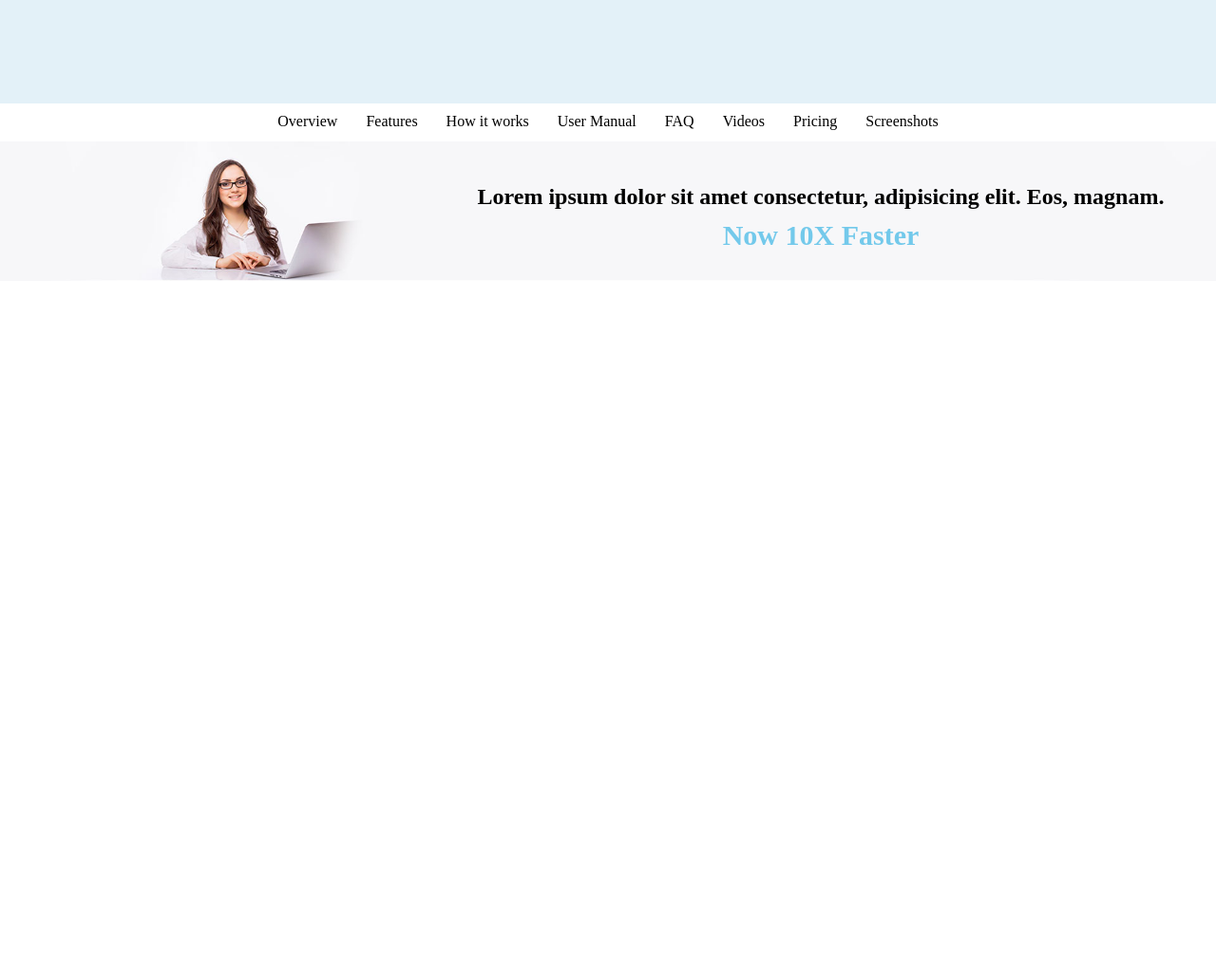
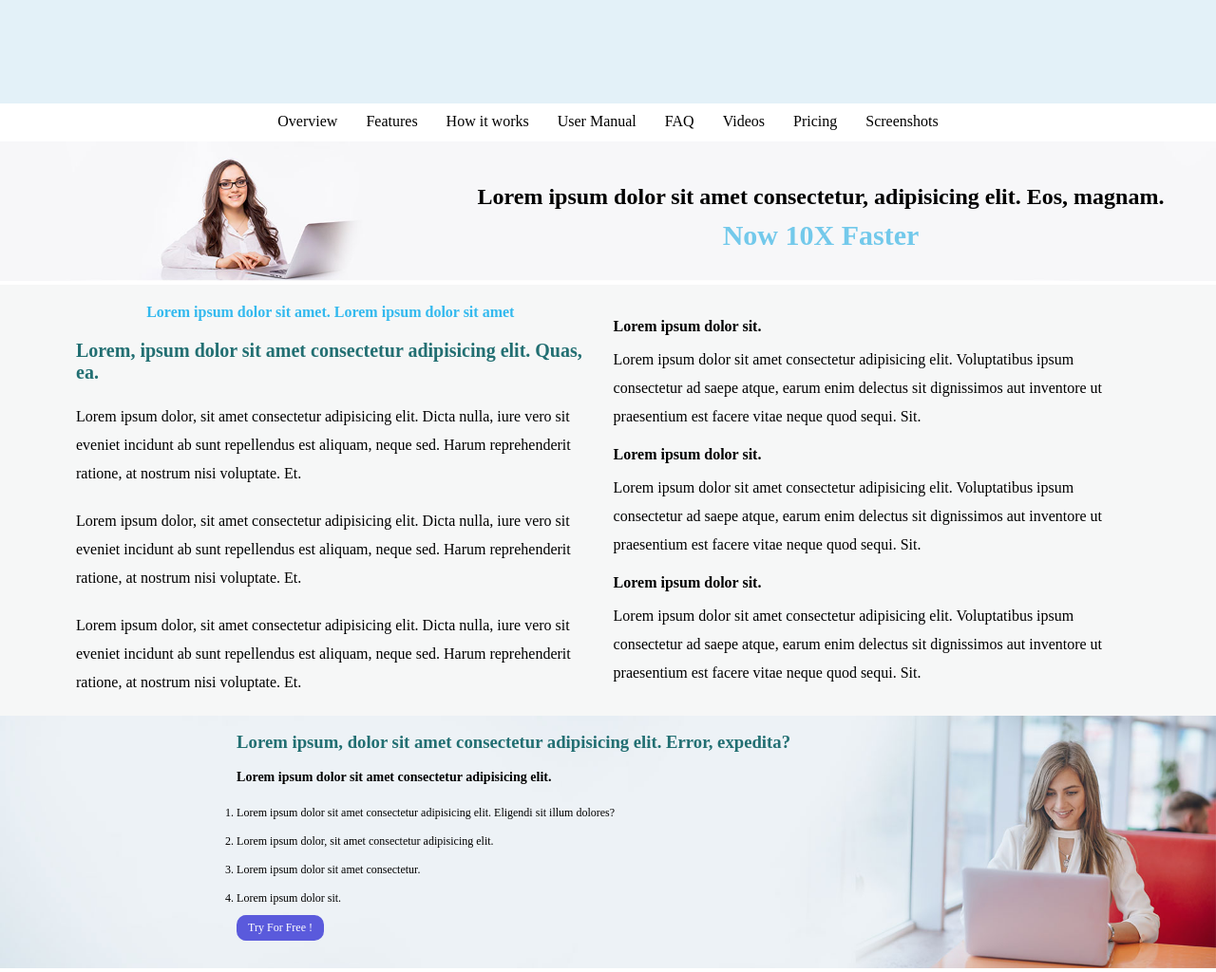
Before and after one commit to PriyaBalaDharshini/HTML_CSS_Test, a website: page index.html in a window 1280 px wide. Shown: the part 567-1591 px from the top of the page at 95% size. Before the commit the page ends 867 px from the top, so only its background shows below. Drawn offline with Linux system fonts and the light colour scheme.

Commit message:
basic styling completed for all sections

```diff
--- a/index.html
+++ b/index.html
@@ -81,10 +81,64 @@
         </section>
         <section class="intro">
             <img src="/accelerate_img.jpg" alt="">
-            <h1>Lorem ipsum dolor sit amet consectetur, adipisicing elit. Eos, magnam. <span class="faster">Now 10X Faster</span> </h1>
+            <h1>Lorem ipsum dolor sit amet consectetur, adipisicing elit. Eos, magnam. <span class="faster">Now 10X
+                    Faster</span> </h1>
         </section>
 
+        <section class="explanation-section">
+            <div class="explanation-left">
+                <p class="para">Lorem ipsum dolor sit amet. Lorem ipsum dolor sit amet</p>
+                <h3 class="header">Lorem, ipsum dolor sit amet consectetur adipisicing elit. Quas, ea.</h3>
+                <p class="content">Lorem ipsum dolor, sit amet consectetur adipisicing elit. Dicta nulla, iure vero sit
+                    eveniet incidunt
+                    ab sunt repellendus est aliquam, neque sed. Harum reprehenderit ratione, at nostrum nisi voluptate.
+                    Et.</p>
+                <p class="content">Lorem ipsum dolor, sit amet consectetur adipisicing elit. Dicta nulla, iure vero sit
+                    eveniet incidunt
+                    ab sunt repellendus est aliquam, neque sed. Harum reprehenderit ratione, at nostrum nisi voluptate.
+                    Et.</p>
+                <p class="content">Lorem ipsum dolor, sit amet consectetur adipisicing elit. Dicta nulla, iure vero sit
+                    eveniet incidunt
+                    ab sunt repellendus est aliquam, neque sed. Harum reprehenderit ratione, at nostrum nisi voluptate.
+                    Et.</p>
 
+            </div>
+            <div class="explanation-right">
+                <div class="para-right">
+                    <h5>Lorem ipsum dolor sit.</h5>
+                    <p>Lorem ipsum dolor sit amet consectetur adipisicing elit. Voluptatibus ipsum consectetur ad saepe
+                        atque, earum enim delectus sit dignissimos aut inventore ut praesentium est facere vitae neque
+                        quod sequi. Sit.</p>
+                </div>
+                <div class="para-right">
+                    <h5>Lorem ipsum dolor sit.</h5>
+                    <p>Lorem ipsum dolor sit amet consectetur adipisicing elit. Voluptatibus ipsum consectetur ad saepe
+                        atque, earum enim delectus sit dignissimos aut inventore ut praesentium est facere vitae neque
+                        quod sequi. Sit.</p>
+                </div>
+                <div class="para-right">
+                    <h5>Lorem ipsum dolor sit.</h5>
+                    <p>Lorem ipsum dolor sit amet consectetur adipisicing elit. Voluptatibus ipsum consectetur ad saepe
+                        atque, earum enim delectus sit dignissimos aut inventore ut praesentium est facere vitae neque
+                        quod sequi. Sit.</p>
+                </div>
+            </div>
+
+        </section>
+        <section class="bottom">
+            <img src="/bg-how-does-office365-mailbox-work.jpg" alt="">
+            <div>
+                <h3>Lorem ipsum, dolor sit amet consectetur adipisicing elit. Error, expedita?</h3>
+                <p>Lorem ipsum dolor sit amet consectetur adipisicing elit.</p>
+                <ul>
+                    <li>Lorem ipsum dolor sit amet consectetur adipisicing elit. Eligendi sit illum dolores?</li>
+                    <li>Lorem ipsum dolor, sit amet consectetur adipisicing elit.</li>
+                    <li>Lorem ipsum dolor sit amet consectetur.</li>
+                    <li>Lorem ipsum dolor sit.</li>
+                </ul>
+                <button>Try For Free !</button>
+            </div>
+        </section>
     </main>
 </body>
 
--- a/styles.css
+++ b/styles.css
@@ -248,3 +248,97 @@ left: 35%;
         margin-top: 10px;
 
     }
+
+    .explanation-section{
+        padding: 20px 80px;
+        display: flex;
+        gap: 30px;
+        background-color: rgba(220, 224, 224, 0.267);
+
+    }
+    .explanation-left{
+        display: flex;
+        flex-direction: column;
+        align-items: center;
+        justify-content: center;
+        gap: 20px;
+        text-align: left;
+    }
+
+    .explanation-left .para{
+        color: rgb(51, 185, 238);
+        font-weight: bold;
+
+    }
+    .explanation-left .header{
+        color: rgb(34, 111, 114);
+        font-weight: bold;
+        font-size: 20px;
+    }
+
+    .explanation-left .content{
+        line-height: 30px;
+    }
+
+    .explanation-right{
+        display: flex;
+        flex-direction: column;
+        align-items: center;
+        justify-content: space-evenly;
+        text-align: left;
+    }
+    .explanation-right h5{
+        font-weight: bold;
+        margin-bottom: 5px;
+        font-size: 16px;
+    }
+    .explanation-right .para-right{
+        line-height: 30px;
+    }
+
+    .bottom{
+        position: relative;
+        text-align: center;
+        height: auto;
+    }
+
+    .bottom img{
+        width: 100%;
+
+    }
+
+    .bottom div{
+        position: absolute;
+        top: 5%;
+        right: 35%;
+        padding-left: 40px;
+        text-align: left;
+        line-height: 30px;
+    }
+
+    .bottom div h3{
+        color: rgb(34, 111, 114);
+    }
+
+    .bottom div p{
+        font-size: 14px;
+        font-weight: bold;
+        margin: 7px 0px;
+    }
+
+    .bottom div ul{
+        list-style:decimal;
+
+    }
+    .bottom div ul li{
+        font-size: 12px;
+    }
+
+    .bottom button {
+        background-color: rgb(90, 90, 220);
+        color: white;
+        padding: 6px 12px;
+        font-size: 12px;
+        border-radius: 10px;
+        border: none;
+    }
```
